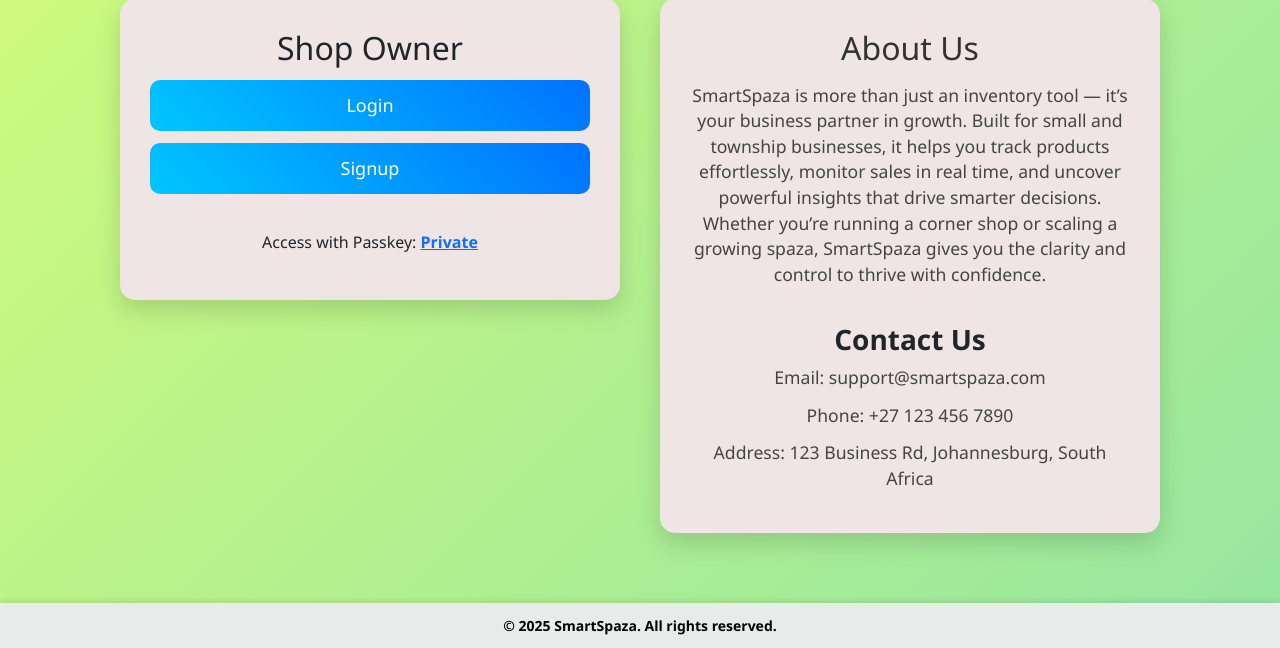
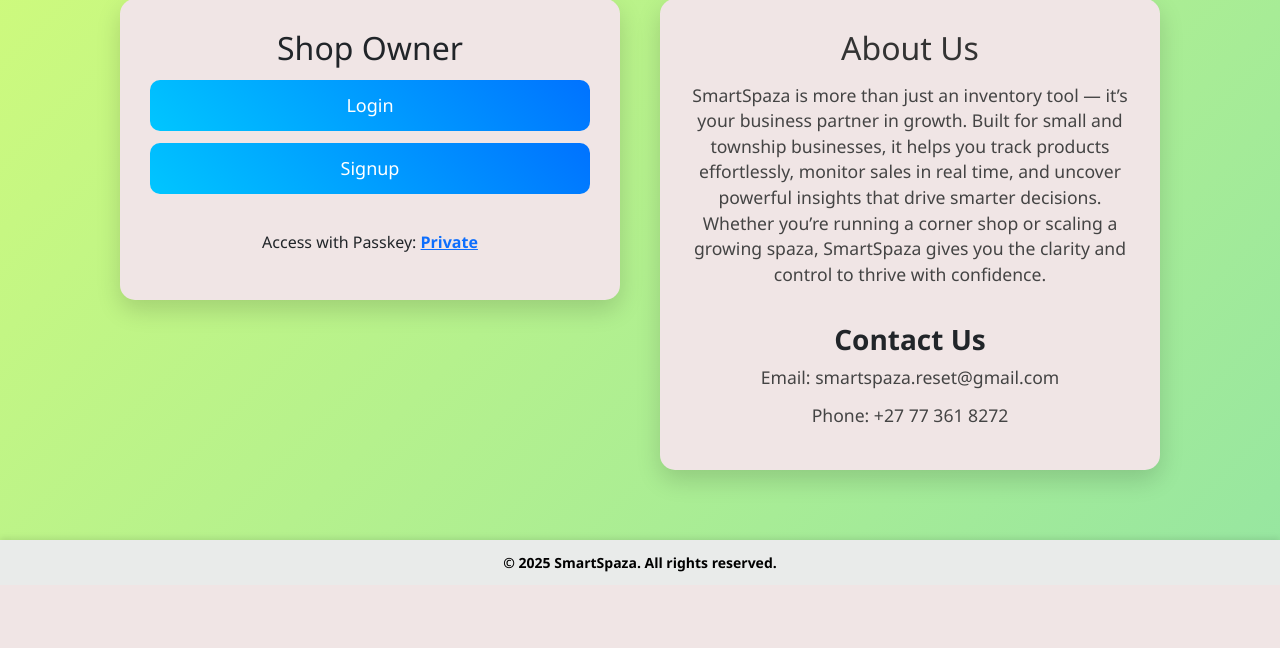
Before and after one commit to ethanmoreboli-boo/Smart-Spaza, a Flask app: page / in a window 1280 px wide. Shown: the part 242-890 px from the top of the page. After the commit the page ends 814 px from the top, so only its background shows below. Run offline with Flask 3, Linux system fonts and the light colour scheme.

Commit message:
Update index.html

```diff
--- a/templates/index.html
+++ b/templates/index.html
@@ -154,9 +154,9 @@
                 SmartSpaza gives you the clarity and control to thrive with confidence.</p><br>
 
             <h3><strong>Contact Us</strong></h3>
-            <p>Email: support@smartspaza.com</p>
-            <p>Phone: +27 123 456 7890</p>
-            <p>Address: 123 Business Rd, Johannesburg, South Africa</p>
+            <p>Email: smartspaza.reset@gmail.com </p>
+            <p>Phone: +27 77 361 8272 </p>
+
         </div>
     </div>
 </div>
```
